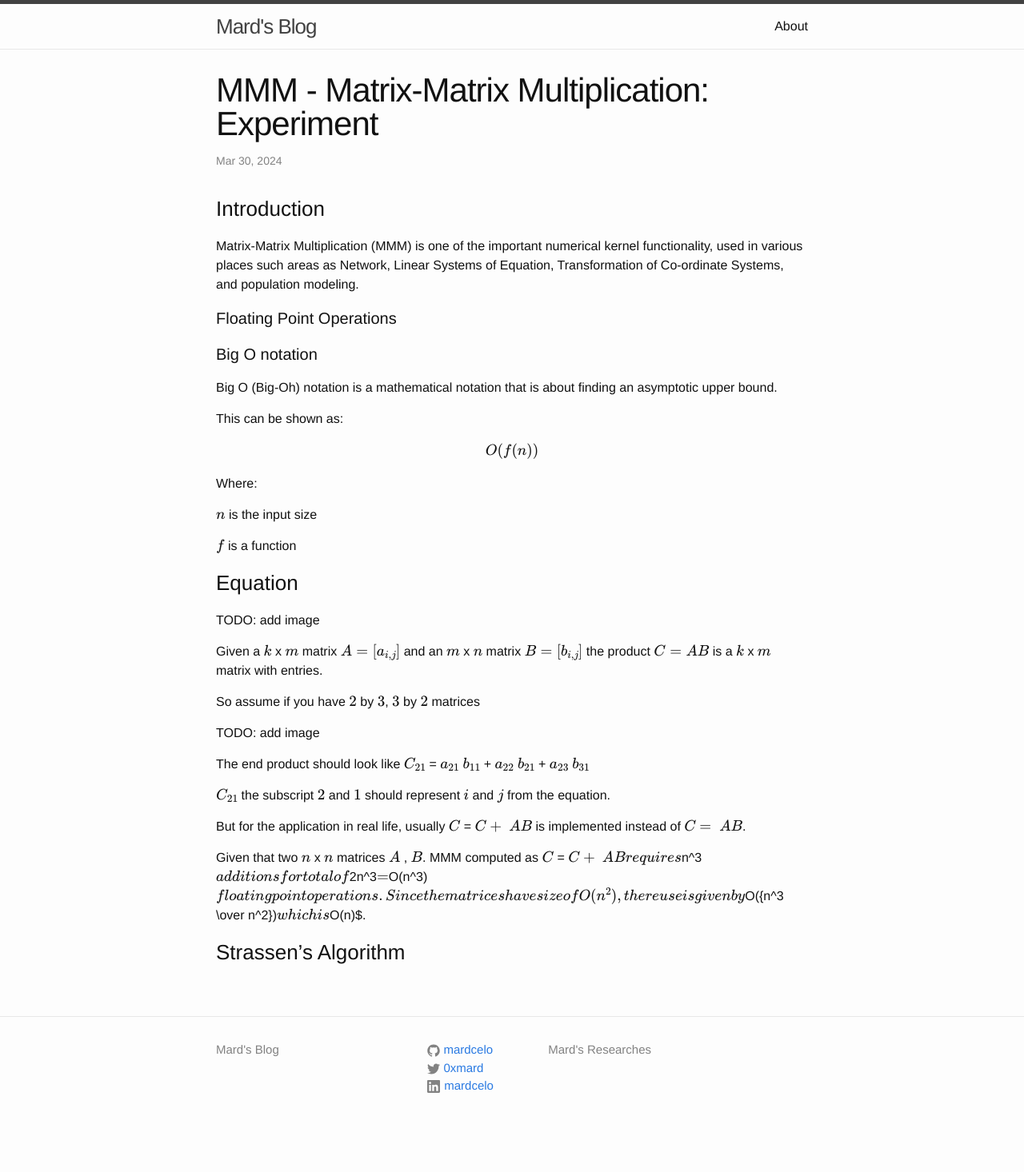
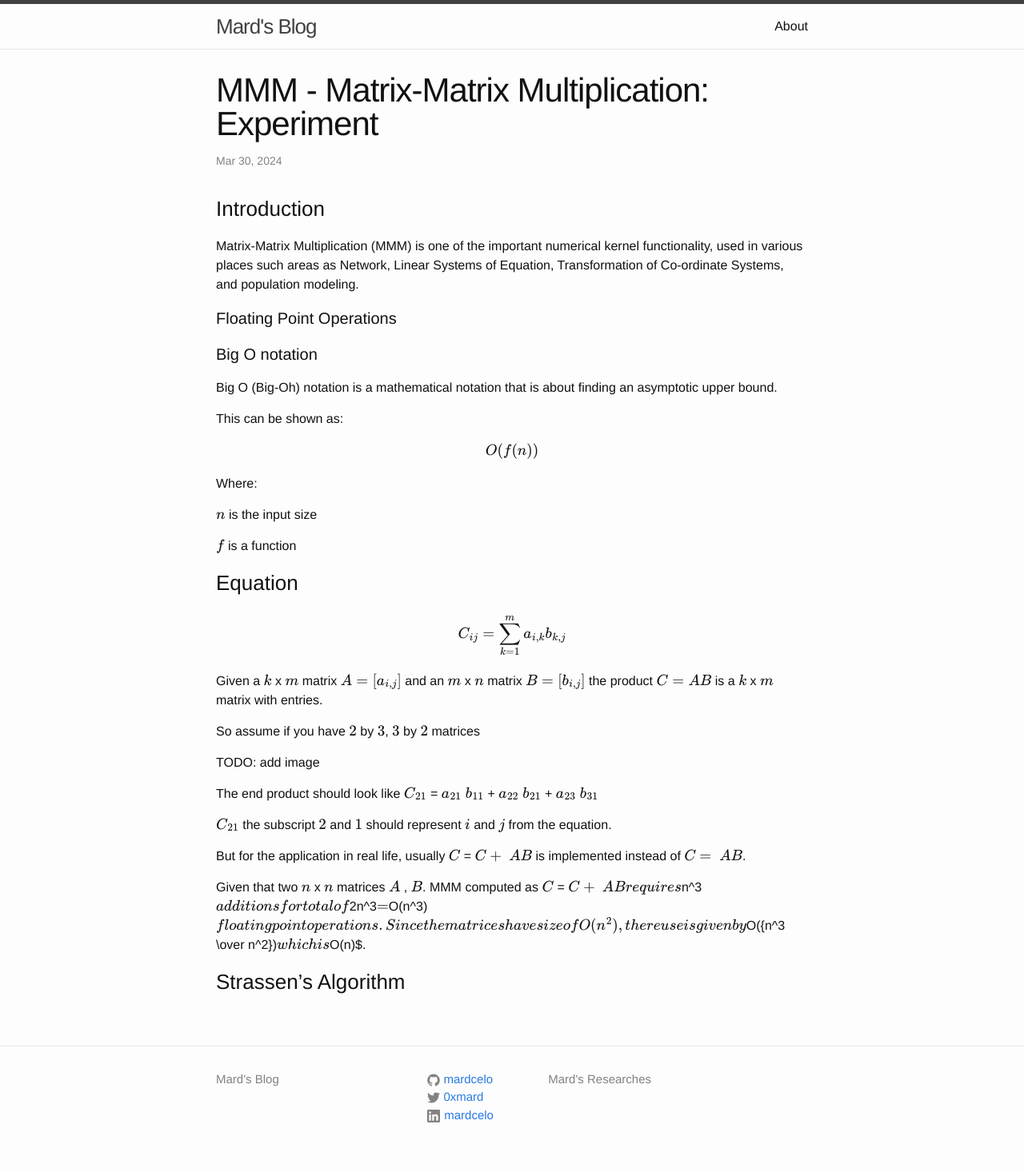
Before and after one commit to Mardcelo/mardcelo.github.io, a Jekyll site: the page built from _posts/2024-03-30-MMM-Implementation.markdown, in a window 1280 px wide. Shown: the whole page at 80% size. Built offline with Jekyll 4.4.1, drawn with Linux system fonts in a browser that asks for light colours; formulas are drawn with MathJax 3; before the commit the page ends 1430 px from its top, so only the background shows below that.

Commit message:
Update 2024-03-30-MMM-Implementation.markdown

```diff
--- a/_posts/2024-03-30-MMM-Implementation.markdown
+++ b/_posts/2024-03-30-MMM-Implementation.markdown
@@ -26,7 +26,7 @@ Where:
 
 ### Equation
 
-TODO: add image
+$$C_{ij} = \sum\limits_{k = 1}^m {a_{i,k}b_{k,j}}$$
 
 Given a $k$ x $m$ matrix $A = [a_{i,j}]$ and an $m$ x $n$ matrix $B = [b_{i,j}]$ the product $C = AB$ is a $k$ x $m$ matrix with entries.
 
```
